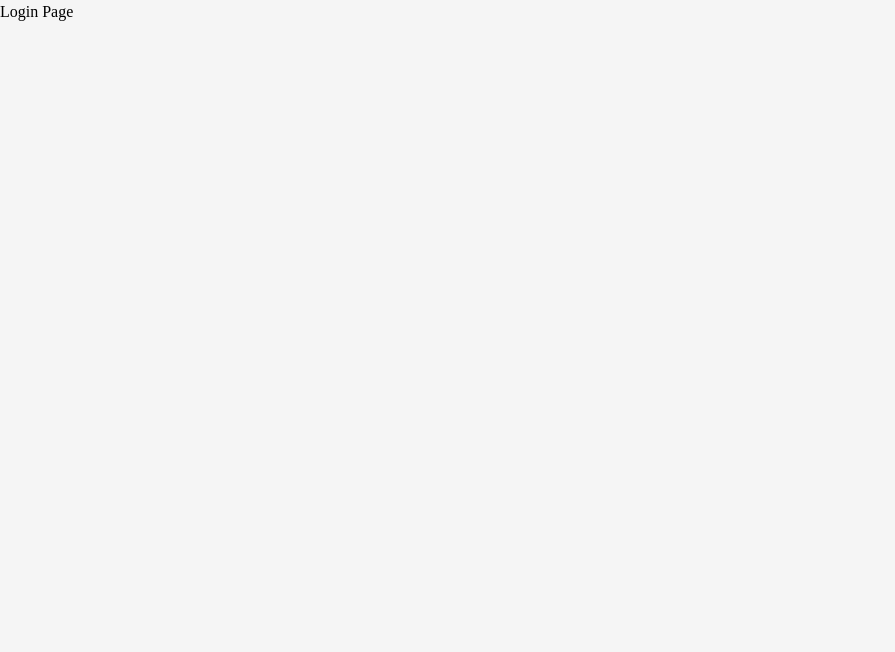
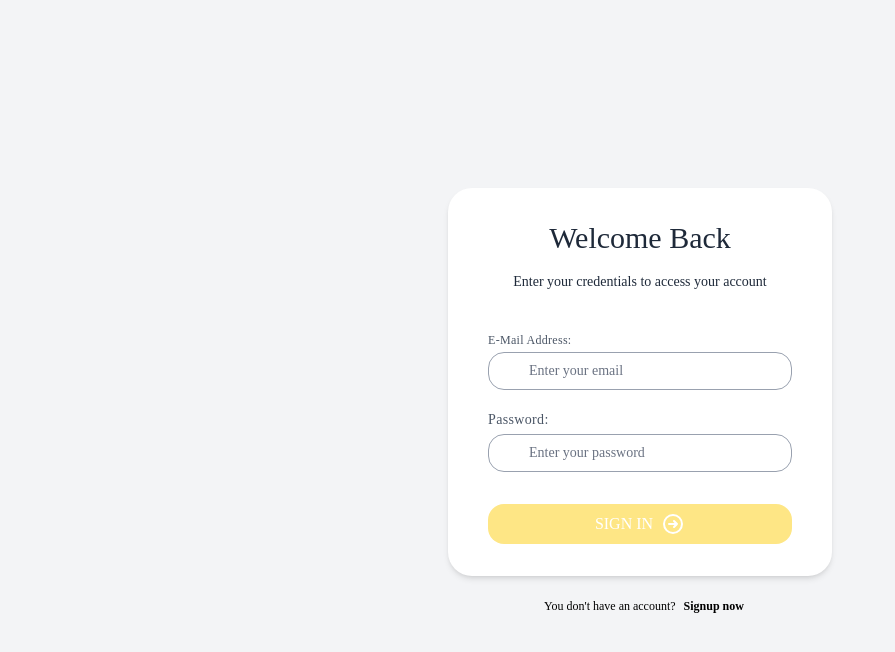
Before and after one commit to YADAVSOMURAMYAS/Sunrise_Event, a React (Vite) app in the folder frontend/sunrise-event-app/: page /login in a window 1280 px wide. Shown: the top 652 px of the page, without its empty margins (0-895 px from the left). Built offline with nearby package versions, Linux system fonts and the light colour scheme.

Commit message:
login page frontend only

```diff
--- a/frontend/sunrise-event-app/src/pages/Login/Login.jsx
+++ b/frontend/sunrise-event-app/src/pages/Login/Login.jsx
@@ -2,9 +2,187 @@ import React from 'react'
 
 const Login = () => {
   return (
-    <div>
-      <h1>Login Page</h1>
+    <>
+     <div
+      className="min-h-screen flex flex-col items-center justify-center bg-gray-100"
+    >
+      <div
+        className="
+          flex flex-col
+          bg-white
+          shadow-md
+          px-4
+          sm:px-6
+          md:px-8
+          lg:px-10
+          py-8
+          rounded-3xl
+          w-md
+          max-w-sm
+        "
+      >
+        <div className="font-medium self-center text-xl sm:text-3xl text-gray-800">
+          Welcome Back
+        </div>
+        <div className="mt-4 self-center text-xl sm:text-sm text-gray-800">
+          Enter your credentials to access your account
+        </div>
+
+        <div className="mt-10">
+          <form action="#">
+            <div className="flex flex-col mb-5">
+              <label
+                for="email"
+                className="mb-1 text-xs tracking-wide text-gray-600"
+                >E-Mail Address:</label
+              >
+              <div className="relative">
+                <div
+                  className="
+                    inline-flex
+                    items-center
+                    justify-center
+                    absolute
+                    left-0
+                    top-0
+                    h-full
+                    w-10
+                    text-gray-400
+                  "
+                >
+                  <i className="fas fa-at text-blue-500"></i>
+                </div>
+
+                <input
+                  id="email"
+                  type="email"
+                  name="email"
+                  className="
+                    text-sm
+                    placeholder-gray-500
+                    pl-10
+                    pr-4
+                    rounded-2xl
+                    border border-gray-400
+                    w-full
+                    py-2
+                    focus:outline-none focus:border-amber-300
+                  "
+                  placeholder="Enter your email"
+                />
+              </div>
+            </div>
+            <div className="flex flex-col mb-6">
+              <label
+                for="password"
+                className="mb-1 text-xs sm:text-sm tracking-wide text-gray-600"
+                >Password:</label
+              >
+              <div className="relative">
+                <div
+                  className="
+                    inline-flex
+                    items-center
+                    justify-center
+                    absolute
+                    left-0
+                    top-0
+                    h-full
+                    w-10
+                    text-gray-400
+                  "
+                >
+                  <span>
+                    <i className="fas fa-lock text-blue-500"></i>
+                  </span>
+                </div>
+
+                <input
+                  id="password"
+                  type="password"
+                  name="password"
+                  className="
+                    text-sm
+                    placeholder-gray-500
+                    pl-10
+                    pr-4
+                    rounded-2xl
+                    border border-gray-400
+                    w-full
+                    py-2
+                    focus:outline-none focus:border-amber-200
+                  "
+                  placeholder="Enter your password"
+                />
+              </div>
+            </div>
+
+            <div className="flex w-full">
+              <button
+                type="submit"
+                className="
+                  flex
+                  mt-2
+                  items-center
+                  justify-center
+                  focus:outline-none
+                  text-white text-sm
+                  sm:text-base
+                  bg-amber-200
+                  hover:bg-amber-400
+                  rounded-2xl
+                  py-2
+                  w-full
+                  transition
+                  duration-150
+                  ease-in
+                "
+              >
+                <span className="mr-2 uppercase">Sign In</span>
+                <span>
+                  <svg
+                    className="h-6 w-6"
+                    fill="none"
+                    stroke-linecap="round"
+                    stroke-linejoin="round"
+                    stroke-width="2"
+                    viewBox="0 0 24 24"
+                    stroke="currentColor"
+                  >
+                    <path
+                      d="M13 9l3 3m0 0l-3 3m3-3H8m13 0a9 9 0 11-18 0 9 9 0 0118 0z"
+                    />
+                  </svg>
+                </span>
+              </button>
+            </div>
+          </form>
+        </div>
+      </div>
+      <div className="flex justify-center items-center mt-6">
+        <a
+          href="#"
+          target="_blank"
+          className="
+            inline-flex
+            items-center
+            text-gray-700
+            font-medium
+            text-xs text-center
+          "
+        >
+          <span className="ml-2"
+            >You don't have an account?
+            <a
+              href="/signup"
+              className="text-xs ml-2 text-blue-500 font-semibold"
+              >Signup now</a
+            ></span
+          >
+        </a>
+      </div>
     </div>
+    </>
   )
 }
 
```
